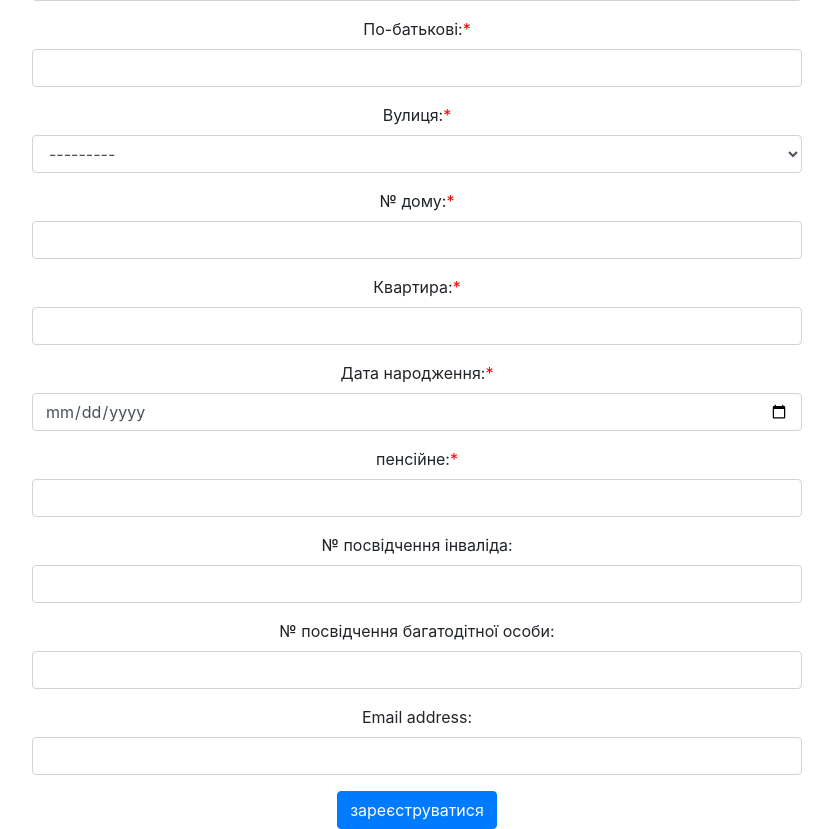
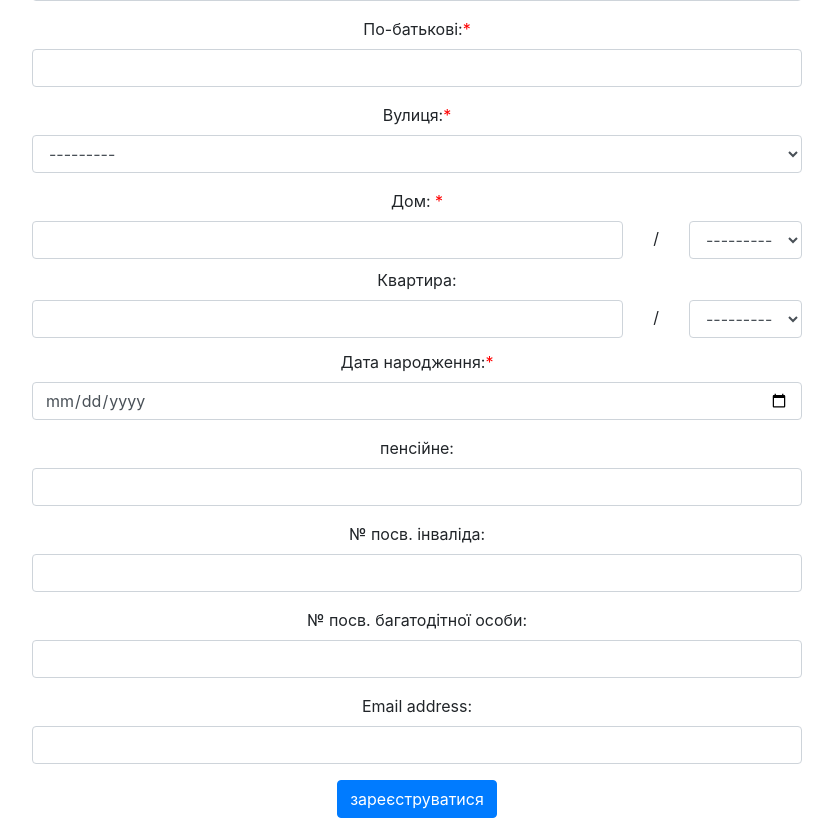
Before and after one commit to YAN3908/guman, a Django app: page /register in a window 1280 px wide. Shown: the part 327-1156 px from the top of the page, without its empty margins (223-1056 px from the left). Run offline with Django 4.2, Linux system fonts and the light colour scheme; data comes from the database, SQL or seed files in the repository; both versions use the stored data as it was after the commit; some libraries are stand-ins or nearby versions.

Commit message:
add home_index, apartment_index to model and templates

```diff
--- a/humanitari/radisna/models.py
+++ b/humanitari/radisna/models.py
@@ -40,7 +40,10 @@ class User(AbstractUser):
     street = models.ForeignKey(Streets, on_delete=models.CASCADE, related_name="user_street")
     helps = models.ManyToManyField(Helps, blank=True, related_name="helpmy")
     date_birth = models.DateField(null=True, blank=True)
-
+    home_index = models.CharField(max_length=1, blank=True, null=True,
+                                  choices=[('а', "а"), ('б', "б"), ('в', "в"), ('г', "г")])
+    apartment_index = models.CharField(max_length=1, blank=True, null=True,
+                                       choices=[('а', "а"), ('б', "б"), ('в', "в"), ('г', "г")])
     # def clean(self, *args, **kwargs):
     #     # run the base validation
     #     super(User, self).clean(*args, **kwargs)
--- a/humanitari/radisna/templates/radisna/register.html
+++ b/humanitari/radisna/templates/radisna/register.html
@@ -9,18 +9,84 @@
 <!--        <h2>Greate a lot</h2>-->
         <form action="{% url 'register' %}" method="post" >
         {% csrf_token %}
-        {% for field in form  %}
+            {{form.username.label_tag}}<span style="color:red;">*</span>
+            <div class="form-group">{{form.username}}</div>
 
-            {%if field.name == "email" or  field.name == "invalid" or  field.name == "many_children" %}
-           {{field.label_tag}}
-            {%else%}
-            {{field.label_tag}}<span style="color:red;">*</span>
-            {%endif%}
-            <div class="form-group">{{field}}</div>
+        {{form.password.label_tag}}<span style="color:red;">*</span>
+            <div class="form-group">{{form.password}}</div>
 
+        {{form.last_name.label_tag}}<span style="color:red;">*</span>
+            <div class="form-group">{{form.last_name}}</div>
 
-           {% endfor %}
+        {{form.first_name.label_tag}}<span style="color:red;">*</span>
+            <div class="form-group">{{form.first_name}}</div>
 
+         {{form.patronymic.label_tag}}<span style="color:red;">*</span>
+            <div class="form-group">{{form.patronymic}}</div>
+
+         {{form.street.label_tag}}<span style="color:red;">*</span>
+            <div class="form-group">{{form.street}}</div>
+<!--            {{form.home.label_tag}}<span style="color:red;">*</span>-->
+
+            <label class="form-label"> Дом:</label><span style="color:red;"> *</span>
+<div class="row">
+
+            <div class="col">
+                {{form.home}}
+            </div>
+            <div class="col-auto" style="padding-top: 5px">
+                <label class="form-label">/</label>
+            </div>
+            <div class="col-auto" >
+                {{form.home_index}}
+            </div>
+</div>
+
+<label class="form-label"style="margin-top: 9px"> Квартира:</label>
+<div class="row">
+
+            <div class="col">
+                {{form.apartment}}
+            </div>
+            <div class="col-auto" style="padding-top: 5px">
+                <label class="form-label">/</label>
+            </div>
+            <div class="col-auto" style="padding-bottom: 12px">
+                {{form.apartment_index}}
+            </div>
+</div>
+
+         {{form.date_birth.label_tag}}<span style="color:red;">*</span>
+            <div class="form-group">{{form.date_birth}}</div>
+
+         {{form.pension.label_tag}}
+            <div class="form-group">{{form.pension}}</div>
+
+         {{form.invalid.label_tag}}
+            <div class="form-group">{{form.invalid}}</div>
+
+         {{form.many_children.label_tag}}
+            <div class="form-group">{{form.many_children}}</div>
+
+          {{form.email.label_tag}}
+            <div class="form-group">{{form.email}}</div>
+
+<!--        {% for field in form  %}-->
+
+<!--            {%if field.name == "email" or  field.name == "invalid" or  field.name == "many_children" %}-->
+<!--           {{field.label_tag}}-->
+<!--            {%else%}-->
+<!--            {{field.label_tag}}<span style="color:red;">*</span>-->
+<!--            {%endif%}-->
+<!--            {%if field.name == "home"%}-->
+<!--            <div class="row">-->
+<!--                <div class="col">{{field}}</div>-->
+<!--                -->
+<!--            {%else%}-->
+<!--            <div class="form-group">{{field}}</div>-->
+<!--            {%endif%}-->
+
+<!--           {% endfor %}-->
 
         <input class="btn btn-primary" type="submit" value="зареєструватися">
         </form>
--- a/humanitari/radisna/views.py
+++ b/humanitari/radisna/views.py
@@ -27,7 +27,7 @@ class RForm(forms.ModelForm):
         model = User
         # fields = "__all__"
         fields = (
-            'username', 'password', 'last_name', 'first_name', 'patronymic', 'street', 'home', 'apartment',
+            'username', 'password', 'last_name', 'first_name', 'patronymic', 'street', 'home', 'home_index', 'apartment', 'apartment_index',
             'date_birth', 'pension',
             'invalid', 'many_children', 'email')
         datelimit = datetime.now() - timedelta(days=5111)
@@ -47,6 +47,8 @@ class RForm(forms.ModelForm):
             'pension': TextInput(attrs={'class': 'form-control'}),
             'many_children': TextInput(attrs={'class': 'form-control'}),
             'email': EmailInput(attrs={'class': 'form-control'}),
+            'home_index': Select(attrs={'class': 'form-control'}),
+            'apartment_index': Select(attrs={'class': 'form-control'})
         }
         # widgets = {
         #     'password': forms.NumberInput(attrs={'class': 'form-control'}),
@@ -54,8 +56,8 @@ class RForm(forms.ModelForm):
         labels = {
             'username': ('РНОКПП'),
             'password': ('№ телефону'),
-            'invalid': ('№ посвідчення інваліда'),
-            'many_children': ('№ посвідчення багатодітної особи'),
+            'invalid': ('№ посв. інваліда'),
+            'many_children': ('№ посв. багатодітної особи'),
             'patronymic': ('По-батькові'),
             'home': ('№ дому'),
             'apartment': ('Квартира'),
```
Also changed, not shown: humanitari/db.sqlite3, humanitari/radisna/migrations/0004_user_home_index.py (added), humanitari/radisna/migrations/0005_alter_user_home_index.py (added), humanitari/radisna/migrations/0006_user_apartment_index.py (added), humanitari/radisna/migrations/0007_alter_user_apartment_index_alter_user_home_index.py (added).
